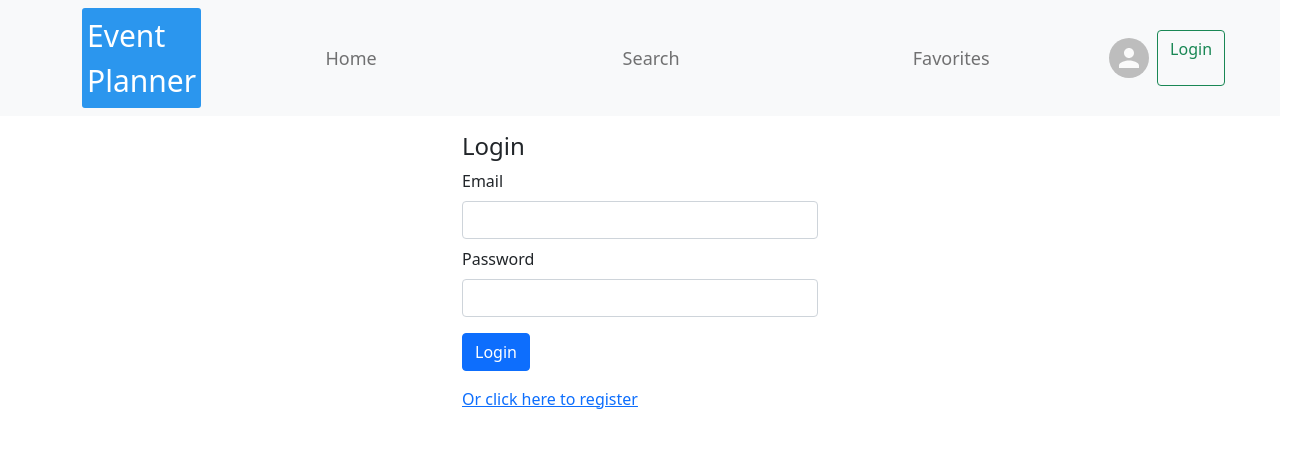
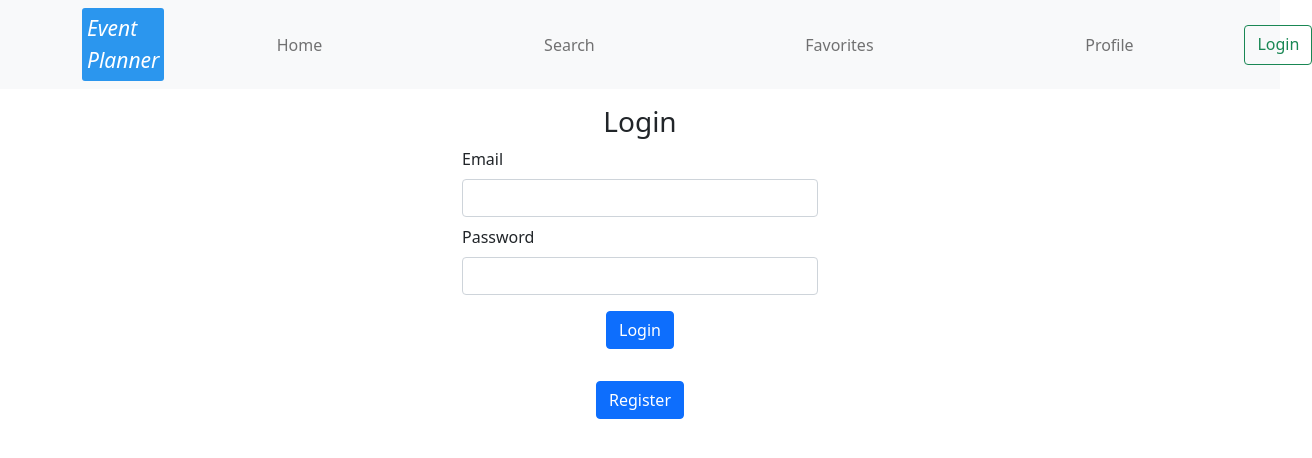
Before and after one commit to CSC-4350-Final-Project/UI, a React (Create React App) app: page /login in a window 1280 px wide. Shown: the top 458 px of the page, 1312 px wide, since content can reach past the window. Built offline with nearby package versions, Linux system fonts and the light colour scheme.

Commit message:
initial commit for app-styling

```diff
--- a/src/App.js
+++ b/src/App.js
@@ -20,7 +20,7 @@ function App() {
     <Container>
       <Row>
         <Col className="mt-3 text-center">
-          <h4>Upcoming events</h4>
+          <h3 className="text-center">Upcoming events</h3>
         </Col>
       </Row>
       <Row>
--- a/src/components/AppNavbar/AppNavbar.css
+++ b/src/components/AppNavbar/AppNavbar.css
@@ -12,12 +12,13 @@
   }
 
   .brand-name{
-	  font-size: 30px;
+	  font-size: 21px;
 	  padding: 5px;
 	  color: white;
 	  background-color: #2b96ee;
 	  text-decoration: none;
 	  border-radius: 3px;
+	  font-style: oblique;
 	}
   .brand-name:hover{
 		color: white;
@@ -27,24 +28,17 @@
 	}
 
 .nav-links{
-	display: block;
-    width: 300px;
+	display: inline-block;
+    width: 270px;
     margin: auto;
-	font-size: 18px;
+	font-size: 16px;
 	text-align: center;
-
-}
-
-.nav-links:hover{
-	/*box-shadow: 0 12px 16px 0 rgba(0,0,0,0.24),0 17px 50px 0 rgba(0,0,0,0.19);*/
-	transition-duration: 0.4s;
 
 }
 
 
 
-
+}
+@media (max-width: 576px) {
 
 }
-@media (max-width: 576px) {
-}
--- a/src/components/AppNavbar/AppNavbar.js
+++ b/src/components/AppNavbar/AppNavbar.js
@@ -1,5 +1,4 @@
 import React from 'react';
-import { Avatar } from '@material-ui/core';
 import {
   Button,
   Container,
@@ -29,10 +28,10 @@ function AppNavbar() {
             <Nav.Link className="nav-links" as={Link} to="/">Home</Nav.Link>
             <Nav.Link className="nav-links" as={Link} to="/search">Search</Nav.Link>
             <Nav.Link className="nav-links" as={Link} to="/favorites/{user_id}">Favorites</Nav.Link>
+            <Nav.Link className="nav-links" as={Link} to="/user/{user_id}">
+              Profile
+            </Nav.Link>
             <div className="logout-button">
-              <Nav.Link className="avatar" as={Link} to="/user/{user_id}">
-                <Avatar />
-              </Nav.Link>
               {auth.authed
                 ? <Button onClick={() => logout()} className="ml-auto" variant="outline-danger">Logout</Button>
                 : <Button as={Link} to="/login" className="ml-auto" variant="outline-success">Login</Button>}
--- a/src/components/Favorites/Favorites.js
+++ b/src/components/Favorites/Favorites.js
@@ -25,7 +25,7 @@ function Favorites() {
 
   return (
     <div>
-      {/* <h2 className="text-center">Favorite List</h2> */}
+      <h3 className="text-center">Favorite List</h3>
       <Row xs={1} md={2} className="g-4">
         {Array.from({ length: 4 }).map(() => (
           <Col>
--- /dev/null
+++ b/src/components/Login/Login.css
@@ -0,0 +1,14 @@
+.login-button{
+margin: 0;
+  position: absolute;
+  top: 50%;
+  left: 50%;
+  -ms-transform: translate(-50%, -50%);
+  transform: translate(-50%, -50%);
+}
+
+.mx-auto-button{
+    transition: transform .8s;
+	text-align: center;
+    margin: 0 auto;
+}
--- a/src/components/Login/Login.js
+++ b/src/components/Login/Login.js
@@ -10,6 +10,7 @@ import {
 import { Link, Navigate } from 'react-router-dom';
 import PropTypes from 'prop-types';
 import useAuth from '../../hooks/useAuth';
+import './Login.css';
 
 function Login({ register }) {
   const [form, setForm] = useState({ email: '', password: '', username: '' });
@@ -41,9 +42,9 @@ function Login({ register }) {
     <Container>
       <Row className="mt-3">
         <Col className="mx-auto" xs={12} sm={4}>
-          <h4>
+          <h3 className="text-center">
             {register ? 'Register' : 'Login'}
-          </h4>
+          </h3>
         </Col>
       </Row>
       <Row>
@@ -68,17 +69,18 @@ function Login({ register }) {
         </Col>
       </Row>
       <Row className="mt-3">
-        <Col className="mx-auto" xs={12} sm={4}>
+        <Col className="mx-auto-button" xs={12} sm={4}>
           <div>
             <Button onClick={() => loginRegister()} variant="primary">{register ? 'Register' : 'Login'}</Button>
           </div>
         </Col>
       </Row>
       <Row className="mt-3">
-        <Col className="mx-auto" xs={12} sm={4}>
+        <Col className="mx-auto-button" xs={12} sm={4}>
           <div>
-            {register ? <Link to="/login">Back to login</Link>
-              : <Link to="/register">Or click here to register</Link>}
+            {register
+              ? <Button as={Link} to="/login">Back to login&nbsp;</Button>
+              : <Button className="login-button" as={Link} to="/register">Register</Button>}
           </div>
         </Col>
       </Row>
--- a/src/components/Search/Search.js
+++ b/src/components/Search/Search.js
@@ -30,7 +30,7 @@ function Search() {
         <Row className="mt-3 bg-light rounded p-2 shadow-sm">
           <Row>
             <Col>
-              <h4 className="text-center">Search for an Event</h4>
+              <h3 className="text-center">Search for an Event</h3>
             </Col>
           </Row>
           <Row>
--- a/src/components/User/User.js
+++ b/src/components/User/User.js
@@ -1,5 +1,4 @@
 import React, { useState, useEffect } from 'react';
-// import PropTypes from 'prop-types';
 import './User.css';
 import {
   Col,
@@ -31,7 +30,7 @@ function User() {
     <Row className="mt-3 bg-light rounded p-2 shadow-sm">
       <Row>
         <Col>
-          <h2 className="text-center">Profile Page</h2>
+          <h3 className="text-center">Profile Page</h3>
           <Card className="user-card" style={{ width: '30rem' }}>
             <Card.Body>
               <Card.Title><h3>Personal Information</h3></Card.Title>
--- a/src/index.js
+++ b/src/index.js
@@ -2,7 +2,6 @@ import React from 'react';
 import { createRoot } from 'react-dom/client';
 import './index.css';
 import { BrowserRouter, Routes, Route } from 'react-router-dom';
-// eslint-disable-next-line import/no-named-as-default
 import reportWebVitals from './reportWebVitals';
 import App from './App';
 import Event from './components/Event/Event';
```
